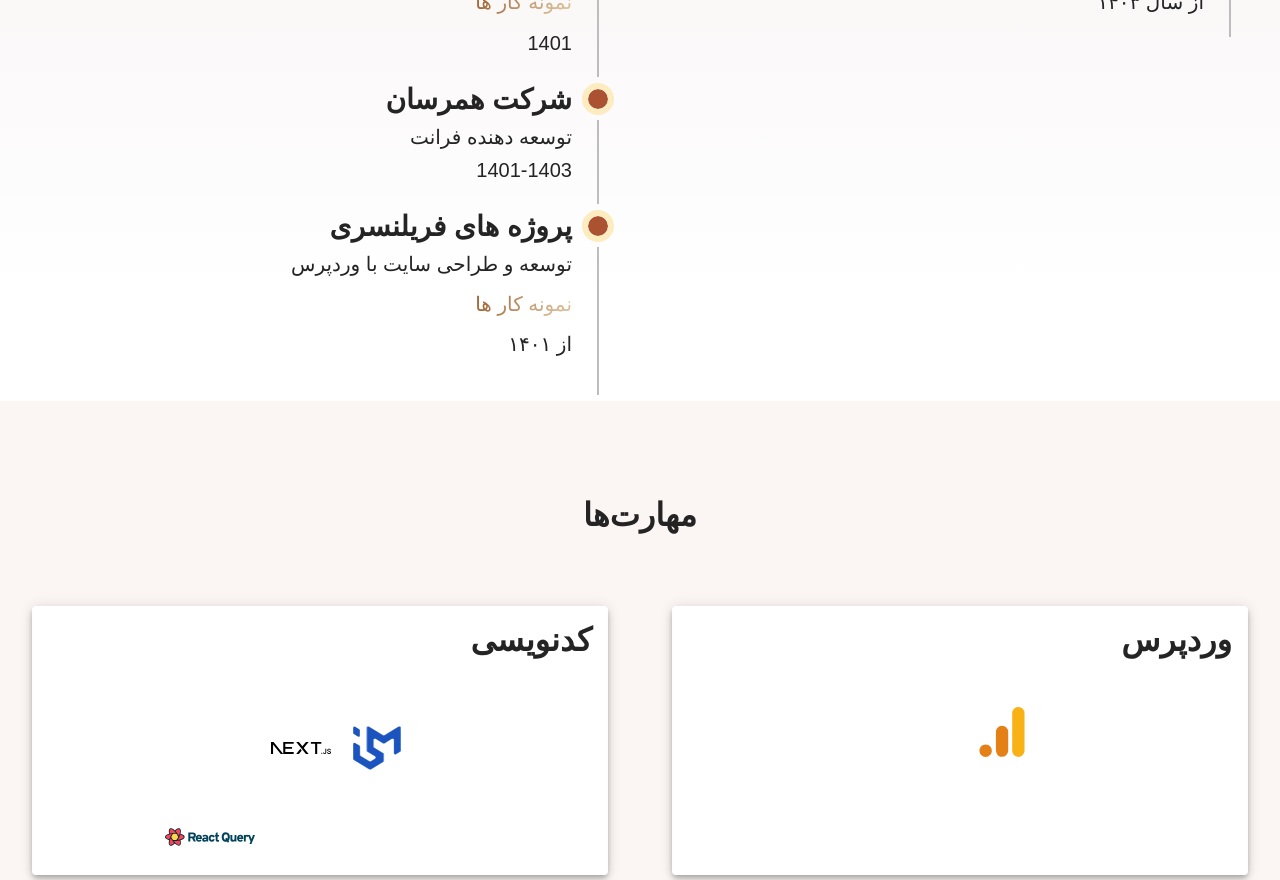
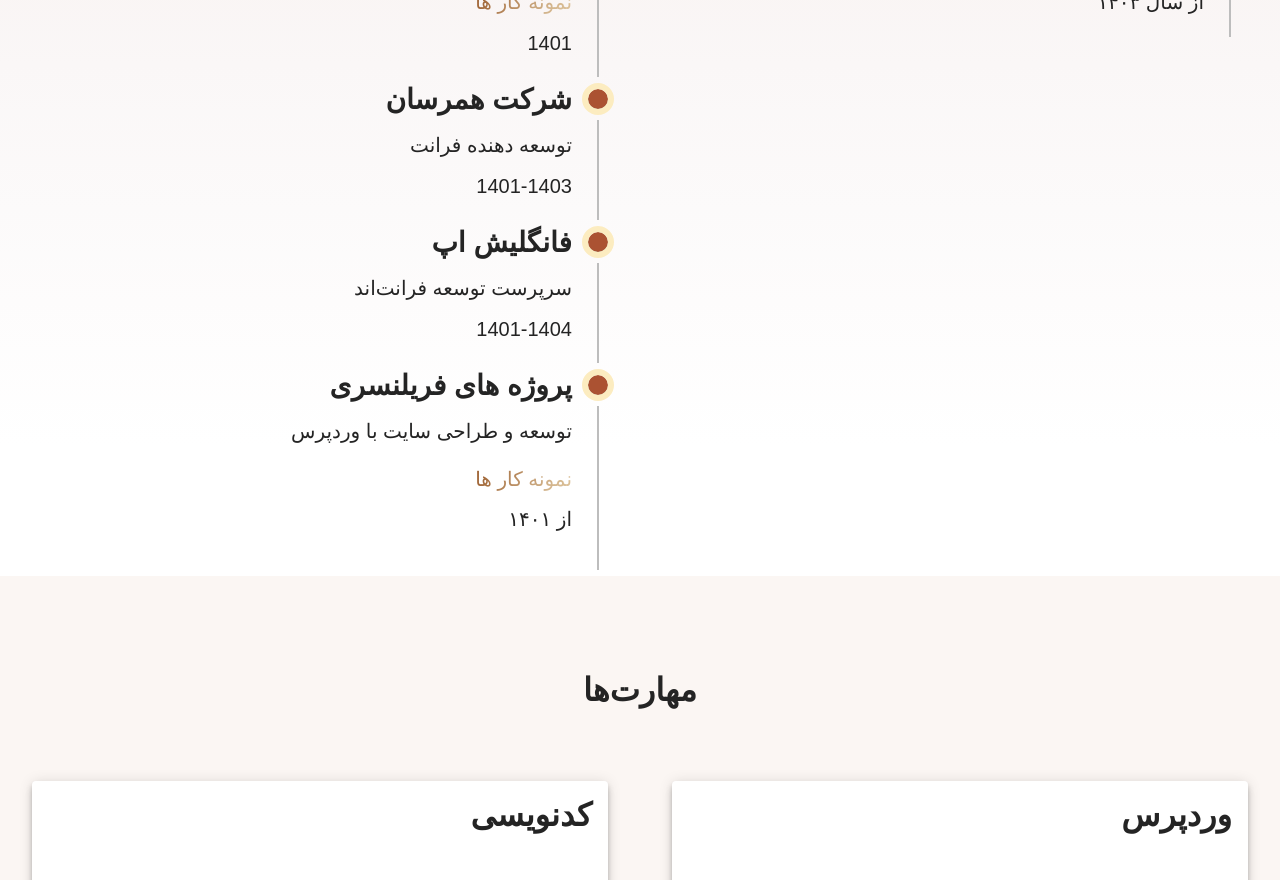
Before and after one commit to Ehsanbagherzade/resumeweb, a Next.js app: page / in a window 1280 px wide. Shown: the part 2060-2940 px from the top of the page. Built offline with nearby package versions, Linux system fonts and the light colour scheme; some icons are missing.

Commit message:
update 2026

```diff
--- a/src/app/fourthsection/fourthsection.tsx
+++ b/src/app/fourthsection/fourthsection.tsx
@@ -59,9 +59,7 @@
                     },
                   }}
                 >
-                  <TooltipCustom title={t('wordpressDesigner')} value={83}>
                   <Icon icon="skill-icons:wordpress" width="60" height="50" />
-                  </TooltipCustom>
                 </motion.div>
                 <motion.div
                   animate={{
@@ -92,9 +90,7 @@
                     },
                   }}
                 >
-                  <TooltipCustom title={t('seo')} value={50}>
                   <Icon icon="tabler:seo" width="60" height="50" />
-                  </TooltipCustom>
                 </motion.div>
                 <motion.div
                   animate={{
@@ -119,13 +115,7 @@
                     },
                   }}
                 >
-                  <TooltipCustom title={t('googleAnalytics')} value={50}>
-                    <Icon
-                      icon="logos:google-analytics"
-                      width="60"
-                      height="50"
-                    />
-                  </TooltipCustom>
+                  <Icon icon="logos:google-analytics" width="60" height="50" />
                 </motion.div>
                 <motion.div
                   animate={{
@@ -139,9 +129,7 @@
                     ease: 'easeInOut',
                   }}
                 >
-                  <TooltipCustom title={t('elementor')} value={95}>
                   <Icon icon="fa-brands:elementor" width="60" height="50" />
-                  </TooltipCustom>
                 </motion.div>
               </Box>
             </Paper>
@@ -187,13 +175,7 @@
                     },
                   }}
                 >
-                  <TooltipCustom title={t('reactJs')} value={70}>
-                    <Icon
-                      icon="devicon:react-wordmark"
-                      width="60"
-                      height="50"
-                    />
-                  </TooltipCustom>
+                  <Icon icon="devicon:react-wordmark" width="60" height="50" />
                 </motion.div>
                 <motion.div
                   animate={{
@@ -215,9 +197,7 @@
                     ease: 'easeInOut',
                   }}
                 >
-                  <TooltipCustom title={t('nextJs')} value={80}>
                   <Icon icon="logos:nextjs" width="60" height="50" />
-                  </TooltipCustom>
                 </motion.div>
                 <motion.div
                   animate={{ rotateY: 360 }}
@@ -234,14 +214,12 @@
                     },
                   }}
                 >
-                  <TooltipCustom title={t('muiDesign')} value={82}>
                   <Icon
                     icon="simple-icons:mui"
                     width="60"
                     height="50"
                     style={{ color: '#1b54bf' }}
                   />
-                  </TooltipCustom>
                 </motion.div>
                 <motion.div
                   animate="idle"
@@ -268,19 +246,15 @@
                     },
                   }}
                 >
-                  <TooltipCustom title={t('api')} value={60}>
                   <Icon
                     icon="flowbite:api-key-outline"
                     width="60"
                     height="50"
                     style={{ color: '#bf865c' }}
                   />
-                  </TooltipCustom>
                 </motion.div>
                 <motion.div whileHover={{ scale: 1.2 }}>
-                  <TooltipCustom title={t('reactQuery')} value={60}>
                   <Icon icon="logos:react-query" width="90" height="30" />
-                  </TooltipCustom>
                 </motion.div>
               </Box>
             </Paper>
--- a/src/app/locales/en.ts
+++ b/src/app/locales/en.ts
@@ -92,5 +92,9 @@
   //hamresan info
   hamresantitle: 'Hamresan company',
   hamresanjobtitle: 'Front End Developer',
+
+  // funglish
+  FunglishTitle: 'Funglish App ',
+  FunglishJobTitle: 'Frontend Development Lead',
 };
 export default en;
--- a/src/app/locales/fa.ts
+++ b/src/app/locales/fa.ts
@@ -92,5 +92,9 @@
   //hamresan info
   hamresantitle: 'شرکت همرسان',
   hamresanjobtitle: 'توسعه دهنده فرانت',
+
+  // funglish
+  FunglishTitle: 'فانگلیش اپ',
+  FunglishJobTitle: 'سرپرست توسعه فرانت‌اند',
 };
 export default fa;
--- a/src/app/third-section/thirdsection.tsx
+++ b/src/app/third-section/thirdsection.tsx
@@ -322,6 +322,12 @@
                         {t('portfolioSamples')}
                       </Typography>
                     </motion.div>
+                    <CustomModal
+                      open={openModalRoshan}
+                      onCloseAction={handleCloseRoshan}
+                      items={portfolioItems}
+                      title={t('portfolioSamples')}
+                    />
                     <Typography
                       sx={{
                         fontFamily:
@@ -357,7 +363,7 @@
                     <span style={{ cursor: 'pointer' }}>
                       {t('hamresantitle')}
                     </span>
-                    <Typography variant="h4" mb={1} mt={1}>
+                    <Typography variant="h4" mb={2} mt={2}>
                       {t('hamresanjobtitle')}
                     </Typography>
 
@@ -371,6 +377,45 @@
                       variant="h4"
                     >
                       {language === 'en' ? '2021-2023' : '1401-1403'}
+                    </Typography>
+                  </TimelineContent>
+                </TimelineItem>
+                <TimelineItem>
+                  <TimelineSeparator>
+                    <TimelineDot
+                      sx={{
+                        width: 20,
+                        height: 20,
+                        outline: '6px solid #fcecc0',
+                      }}
+                      color="secondary"
+                    />
+                    <TimelineConnector />
+                  </TimelineSeparator>
+                  <TimelineContent
+                    variant="h2"
+                    sx={{
+                      textAlign: language === 'fa' ? 'right' : 'left',
+                    }}
+                    mb={2}
+                  >
+                    <span style={{ cursor: 'pointer' }}>
+                      {t('FunglishTitle')}
+                    </span>
+                    <Typography variant="h4" mb={2} mt={2}>
+                      {t('FunglishJobTitle')}
+                    </Typography>
+
+                    <Typography
+                      sx={{
+                        fontFamily:
+                          language === 'en'
+                            ? 'Inter, sans-serif'
+                            : 'IranSans, sans-serif',
+                      }}
+                      variant="h4"
+                    >
+                      {language === 'en' ? '2023-2026' : '1401-1404'}
                     </Typography>
                   </TimelineContent>
                 </TimelineItem>
@@ -395,7 +440,7 @@
                     mb={4}
                   >
                     {t('freelanceProjects')}
-                    <Typography variant="h4" mb={1} mt={1}>
+                    <Typography variant="h4" mb={2} mt={2}>
                       {t('wordpressDeveloper')}
                     </Typography>
                     <motion.div
--- a/src/contexts/types/types.ts
+++ b/src/contexts/types/types.ts
@@ -83,7 +83,9 @@
   | 'api'
   | 'reactQuery'
   | 'hamresantitle'
-  | 'hamresanjobtitle';
+  | 'hamresanjobtitle'
+  | 'FunglishTitle'
+  | 'FunglishJobTitle';
 
 export type Translations = {
   [key in TranslationKeys]: string;
```
Lines whose indentation alone changed are shown as unchanged.
